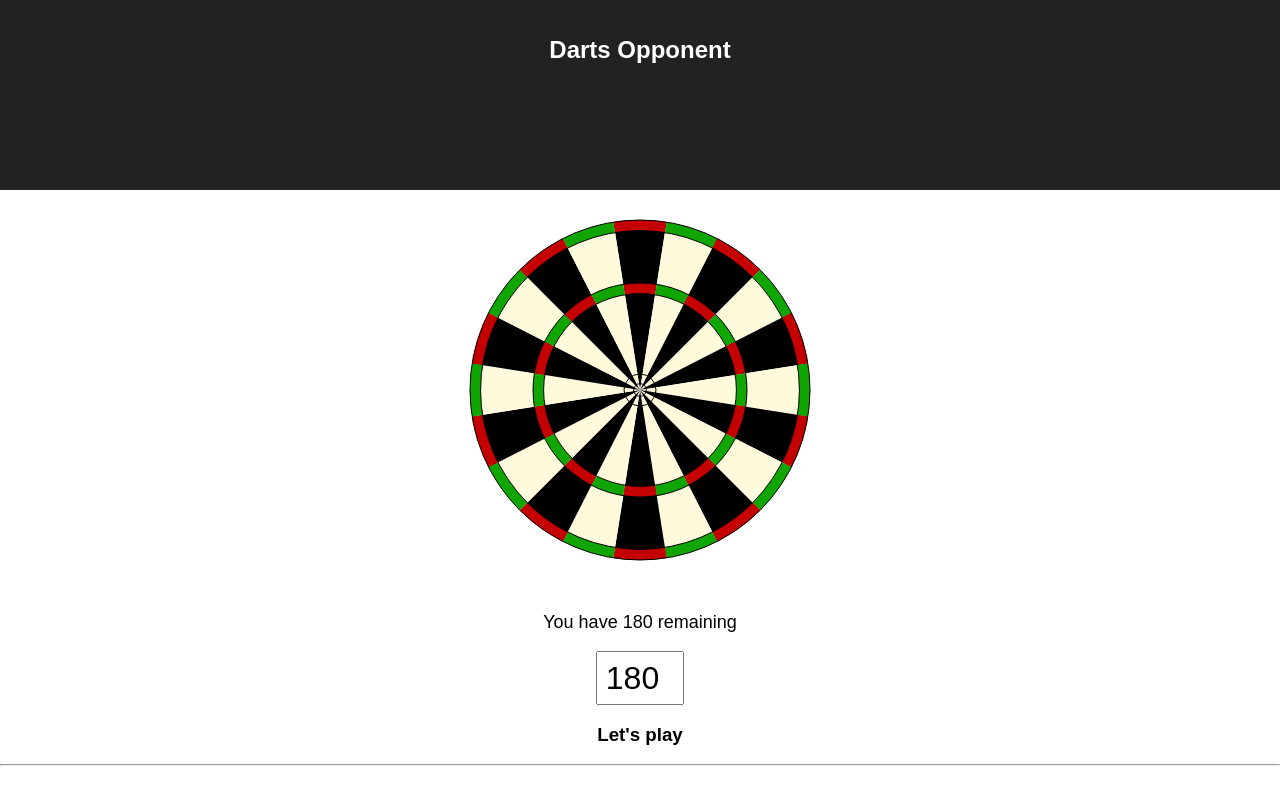
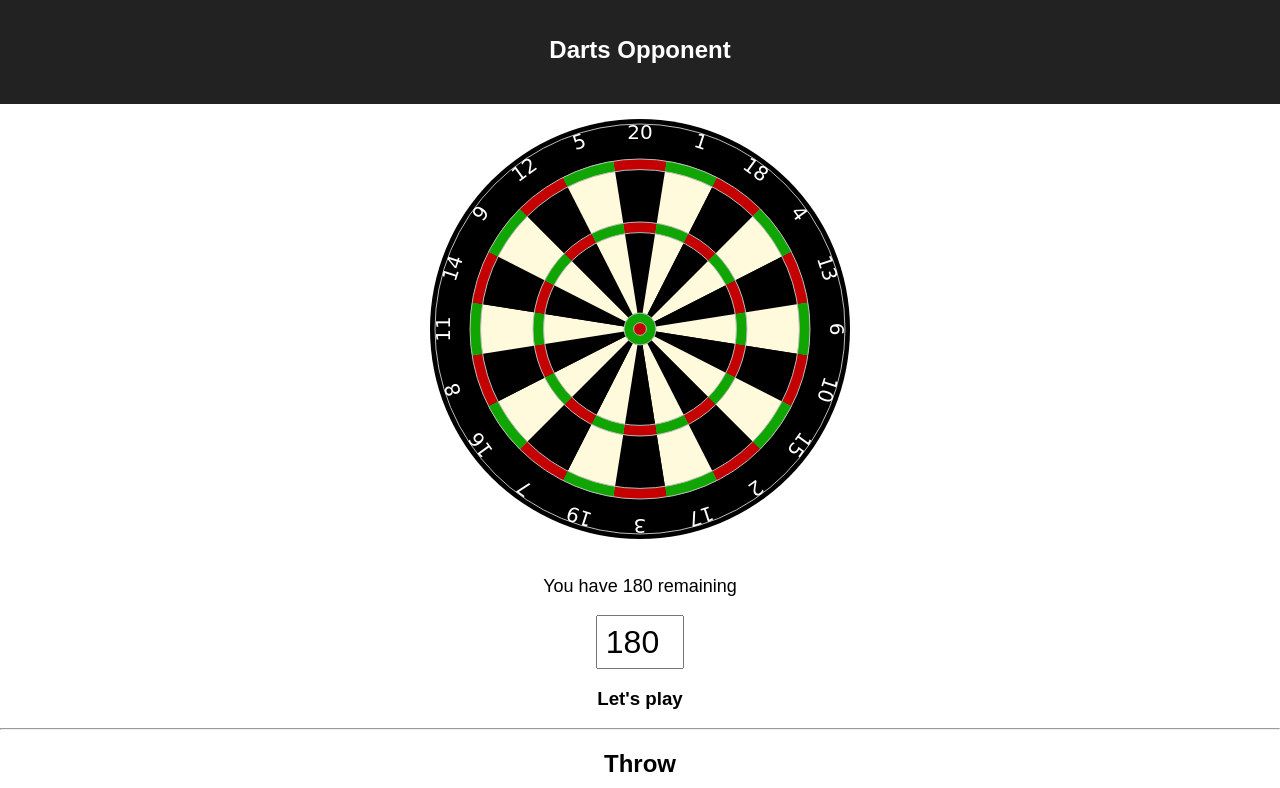
Before and after one commit to AnthonyWard/darts-opponent, a React (Create React App) app: page / in a window 1280 px wide. Shown: the top 788 px of the page. Built offline with nearby package versions, Linux system fonts and the light colour scheme.

Commit message:
better board

```diff
--- a/src/App.css
+++ b/src/App.css
@@ -9,7 +9,7 @@
 
 .App-header {
   background-color: #222;
-  height: 150px;
+  height: 4rem;
   padding: 20px;
   color: white;
 }
@@ -38,3 +38,12 @@ button[name="throw"] {
   margin: 3em;
   height: 3em;
 }
+
+div.board {
+  width: 100%;
+}
+
+div.board > canvas {
+  width: 100%;
+  max-width: 450px;
+}
--- a/src/App.js
+++ b/src/App.js
@@ -57,7 +57,9 @@ class App extends Component {
           <h1 className="App-title">Darts Opponent</h1>
         </header>
 
+        <div class="board">
         <Dartboard />
+        </div>
 
         <p className="App-intro">
           You have {this.state.remaining} remaining
--- a/src/dartboard.js
+++ b/src/dartboard.js
@@ -7,7 +7,7 @@ export default class Dartboard extends Component {
         this.state = {
             board: new Board()
         }
-        this.canvasSize = 400;
+        this.canvasSize = 450;
         this.canvasCenter = this.canvasSize / 2;
     }
 
@@ -18,6 +18,11 @@ export default class Dartboard extends Component {
         let ctx = canvas.getContext('2d');
         let dartboardSlice = Math.PI / 10;
         let offset = dartboardSlice * 5.5;
+
+        //board
+        ctx.beginPath();
+        ctx.arc(this.canvasCenter, this.canvasCenter, 210, 0, Math.PI * 2);
+        ctx.fill()
 
         // cork
         for(let i = 0; i < 20; i++) {
@@ -67,9 +72,20 @@ export default class Dartboard extends Component {
             ctx.fill()
         }
 
+        // outer bull
         ctx.beginPath();
+        ctx.arc(this.canvasCenter, this.canvasCenter, this.state.board.outerbull, 0, Math.PI * 2);
+        ctx.fillStyle = '#10a500'; // green
+        ctx.fill();
 
+        // bull
+        ctx.beginPath();
+        ctx.arc(this.canvasCenter, this.canvasCenter, this.state.board.bullseye, 0, Math.PI * 2);
+        ctx.fillStyle = '#c40000' //red
+        ctx.fill();
 
+        // wire
+        ctx.beginPath();
         ctx.arc(this.canvasCenter, this.canvasCenter, this.state.board.doubleOuter, 0, Math.PI * 2);
         ctx.moveTo(this.canvasCenter + this.state.board.doubleInner, this.canvasCenter);
         ctx.arc(this.canvasCenter, this.canvasCenter, this.state.board.doubleInner, 0, Math.PI * 2);
@@ -81,18 +97,22 @@ export default class Dartboard extends Component {
         ctx.arc(this.canvasCenter, this.canvasCenter, this.state.board.outerbull, 0, Math.PI * 2);
         ctx.moveTo(this.canvasCenter + this.state.board.bullseye, this.canvasCenter);
         ctx.arc(this.canvasCenter, this.canvasCenter, this.state.board.bullseye, 0, Math.PI * 2);
+        ctx.moveTo(this.canvasCenter + this.canvasSize / 2 - 20, this.canvasCenter);
+        ctx.arc(this.canvasCenter, this.canvasCenter, this.canvasSize / 2 - 20, 0, Math.PI * 2);
+        ctx.strokeStyle = "#bbbbbb";
+        ctx.stroke();
 
-        //ctx.moveTo(this.canvasCenter, this.canvasCenter);
 
-        // for(let i = 0; i < 20; i++) {
-        //     let location = (Math.PI / 10 * i) - (Math.PI / 10 * 5.5);
-        //     ctx.arc(this.canvasCenter, this.canvasCenter, this.state.board.doubleOuter + 5, location, location);
-        //     ctx.moveTo(this.canvasCenter, this.canvasCenter);
-        // }
+        // numbers
+        ctx.fillStyle = "#ffffff";
+        ctx.font = '20px Comic Sans MS';
+        ctx.textAlign = "center";
+        ctx.translate(this.canvasCenter, this.canvasCenter);
 
-        //ctx.lineTo(this.canvasCenter + this.state.board.doubleOuter, this.canvasCenter + this.state.board.doubleOuter);
-
-        ctx.stroke();
+        this.state.board.scores.forEach(score => {
+            ctx.fillText(score.score, 0, -this.canvasSize / 2 + 35);
+            ctx.rotate(dartboardSlice);
+        });
     }
 
     render() {
```
